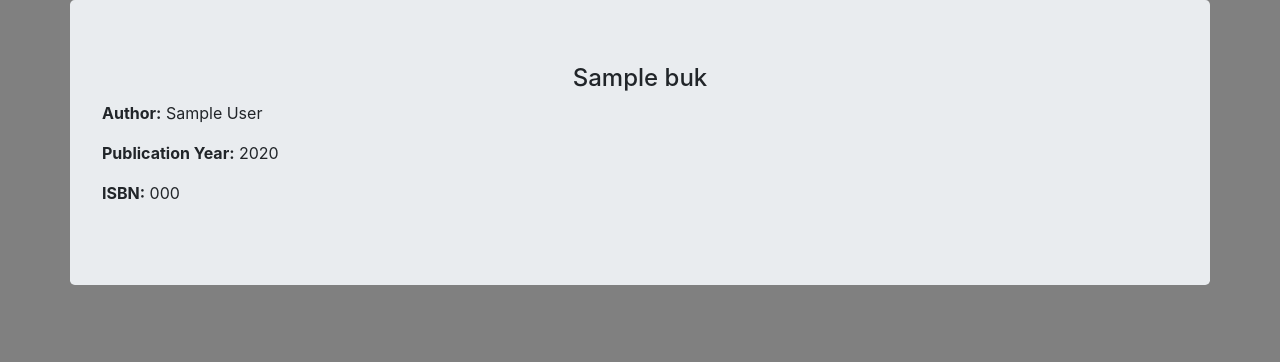
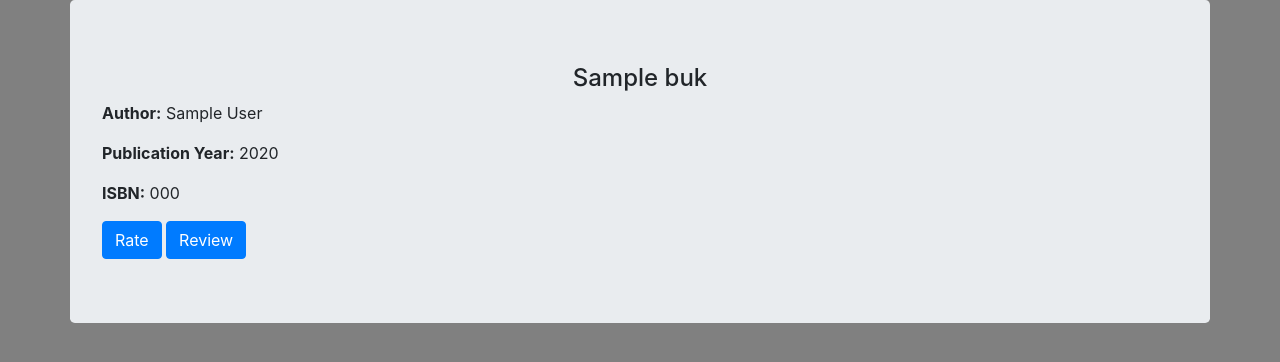
Before and after one commit to bhupender-lawa/project1, a Flask app: template templates/book.html in a window 1280 px wide. Shown: the part 56-418 px from the top of the page. Run offline with Flask 2, Linux system fonts and the light colour scheme; the template is opened without the code that fills it: most values are stand-ins (such as "Sample title", 1, 10 or a date in 2020); some libraries are stand-ins or nearby versions.

Commit message:
Stable with rate and review
seperate rate and review functions. Rate or review appears when we click rate or review. And ratereview table to be created.

```diff
--- a/application.py
+++ b/application.py
@@ -8,9 +8,6 @@ from werkzeug.security import generate_password_hash, check_password_hash
 
 app = Flask(__name__)
 app.secret_key = os.urandom(40)
-# sess = Session(app)
-#
-# sess.init_app(app)
 
 
 engine = create_engine(os.getenv("DATABASE_URL"))
@@ -72,14 +69,43 @@ def login():
     name = checkUsername.name
     return redirect(url_for('profile'))
 
-@app.route('/profile/<name>')
-def profile(name):
-    return render_template('profile.html')
+@app.route('/profile')
+def profile():
+    if 'user_id' in session:
+        return render_template('profile.html')
+    return redirect(url_for('index'))
+
+@app.route('/logout')
+def logout():
+    session.pop('user_id', None)
+    return redirect(url_for('index'))
 
 
 @app.route('/<book_title>')
 def book(book_title):
-    yourBook = db.execute("SELECT * FROM books WHERE title = :id", {"id": book_title}).fetchone()
-    if yourBook is None:
-        return render_template('error.html', message = "No Info regarding the book you are looking for.")
-    return render_template('book.html', buk = yourBook)
+    if 'user_id' in session:
+        yourBook = db.execute("SELECT * FROM books WHERE title = :id", {"id": book_title}).fetchone()
+        if yourBook is None:
+            return render_template('error.html', message = "No Info regarding the book you are looking for.")
+        return render_template('book.html', buk = yourBook)
+    return redirect(url_for('index'))
+
+@app.route('/review/<book_id>',methods=['GET','POST'])
+def review(book_id):
+    if 'user_id' in session:
+        buk = db.execute("SELECT * FROM books WHERE id = :id", {"id": book_id}).fetchone()
+        if request.method == "GET":
+            return render_template('book.html', buk = buk, reviewKey="1111")
+        return render_template('book.html', buk = buk)
+    return redirect(url_for('index'))
+
+@app.route('/rate/<book_id>',methods=['GET','POST'])
+def rate(book_id):
+    if 'user_id' in session:
+        if int(book_id)>300:
+            return render_template('error.html', message= 'The book does not exist in our database.')
+        buk = db.execute("SELECT * FROM books WHERE id = :id", {"id": book_id}).fetchone()
+        if request.method == "GET":
+            return render_template('book.html', buk = buk, rateKey="0000")
+        return render_template('book.html', buk = buk)
+    return redirect(url_for('index'))
--- a/templates/book.html
+++ b/templates/book.html
@@ -5,10 +5,48 @@
 {% endblock %}
 
 {% block body %}
+  <style>
+    .rate{
+      border: 1px inset grey;
+      /* border-style:  */
+      padding: 5px;
+    }
+  </style>
 
   <h4 style="text-align: center;">{{ buk.title }}</h4>
   <p><b>Author:</b>  {{ buk.author }}</p>
   <p><b>Publication Year:</b> {{ buk.year }}</p>
   <p><b>ISBN:</b>  {{ buk.isbn }}</p>
 
+
+
+
+  {% if rateKey == "0000"  %}
+    <form class="rate  col-lg-4 col-sm-6 col-8" action="{{ url_for('rate', book_id=buk.id) }}" method="post">
+      <div class="form-group">
+        <p>Give a rating as per your experience: </p>
+        {% for i in range(1,6) %}
+          <label >{{ i }}:</label>
+          <input type="radio" name="rating" value="{{i}}" required>
+        {% endfor %}
+        <button class="btn btn-primary btn-sm">Rate</button>
+      </div>
+    </form><br>
+  {% else %}
+    <a href="{{ url_for('rate', book_id=buk.id) }} " role="button" class="btn btn-primary" value="0000">Rate</a>
+  {% endif %}
+
+  {% if reviewKey == "1111"  %}
+    <form class="col-lg-5 col-sm-6 col-8"  action="{{ url_for('review', book_id=buk.id) }}" method="post">
+      <div class="form-group">
+        <textarea class="form-control" name="review" placeholder="Write a review: " required></textarea><br>
+        <button class="btn btn-primary btn-sm">Review</button>
+      </div>
+    </form>
+  {% else %}
+    <a href="{{ url_for('review', book_id=buk.id) }} " role="button" class="btn btn-primary" value="1111">Review</a>
+  {% endif %}
+
+
+
 {% endblock %}
--- a/templates/profile.html
+++ b/templates/profile.html
@@ -6,7 +6,7 @@
 
 {% block body %}
 
-  <a role="button" class="btn btn-outline-primary" href="{{ url_for('index') }}">Logout</a>
+  <a role="button" class="btn btn-outline-primary" href="{{ url_for('logout') }}">Logout</a>
 
   <h2>Welcome {{ name }}!</h2>
 
```
Also changed, not shown: tables.sql (+8 -0 lines).
